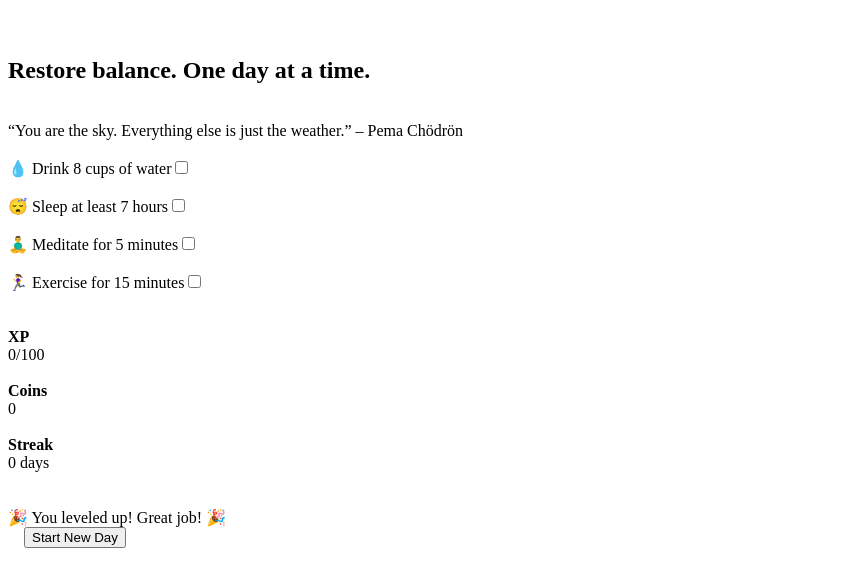
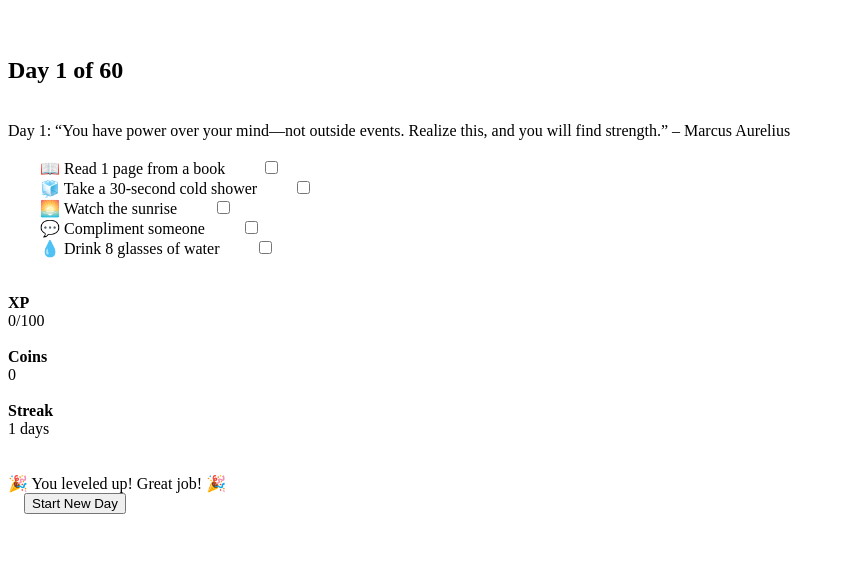
Before and after one commit to Camdenb123/life-reset-v-2, a plain HTML site: page index.html in a window 1280 px wide. Shown: the part 106-692 px from the top of the page, without its empty margins (0-845 px from the left). Drawn offline with Linux system fonts and the light colour scheme.

Commit message:
Update index.html

```diff
--- a/index.html
+++ b/index.html
@@ -4,12 +4,9 @@
   <meta charset="UTF-8" />
   <meta name="viewport" content="width=device-width, initial-scale=1.0"/>
   <title>Zen Life Reset</title>
-
-  <!-- PWA manifest -->
+  <link href="https://fonts.googleapis.com/css2?family=Quicksand:wght@400;600&display=swap" rel="stylesheet">
   <link rel="manifest" href="manifest.json" />
   <meta name="theme-color" content="#00796b" />
-
-  <link href="https://fonts.googleapis.com/css2?family=Quicksand:wght@400;600&display=swap" rel="stylesheet">
   <style>
     body {
       margin: 0;
@@ -40,7 +37,7 @@
       color: #555;
       margin-bottom: 20px;
     }
-    .quote {
+    .reading {
       text-align: center;
       font-style: italic;
       font-size: 14px;
@@ -113,17 +110,11 @@
   </style>
 </head>
 <body>
-  <audio id="checkSound" src="https://cdn.pixabay.com/download/audio/2022/03/15/audio_9c804f5a2a.mp3?filename=correct-2-46134.mp3"></audio>
-
   <div class="container">
     <h1>🧘 Zen Life Reset</h1>
-    <h2>Restore balance. One day at a time.</h2>
-    <div class="quote" id="quote"></div>
-
-    <div class="task"><label for="task1">💧 Drink 8 cups of water</label><input type="checkbox" id="task1" onchange="updateTask(this, 10)" /></div>
-    <div class="task"><label for="task2">😴 Sleep at least 7 hours</label><input type="checkbox" id="task2" onchange="updateTask(this, 10)" /></div>
-    <div class="task"><label for="task3">🧘‍♂️ Meditate for 5 minutes</label><input type="checkbox" id="task3" onchange="updateTask(this, 10)" /></div>
-    <div class="task"><label for="task4">🏃‍♀️ Exercise for 15 minutes</label><input type="checkbox" id="task4" onchange="updateTask(this, 10)" /></div>
+    <h2>Day <span id="dayNumber"></span> of 60</h2>
+    <div class="reading" id="bookText">📖 Loading reading...</div>
+    <div id="taskContainer"></div>
 
     <div class="stats">
       <div><strong>XP</strong><div><span id="xp">0</span>/100</div><div class="progress-bar"><div class="progress-fill" id="xpBar"></div></div></div>
@@ -136,87 +127,134 @@
   </div>
 
   <script>
-    let xp = parseInt(localStorage.getItem('xp')) || 0;
-    let coins = parseInt(localStorage.getItem('coins')) || 0;
-    let streak = parseInt(localStorage.getItem('streak')) || 0;
-    let lastReset = localStorage.getItem('lastResetDate') || '';
-    const today = new Date().toISOString().split('T')[0];
-    const taskIds = ["task1", "task2", "task3", "task4"];
-    const quotes = [
-      "“Breathe. Let go. And remind yourself that this very moment is the only one you know you have for sure.”",
-      "“Peace comes from within. Do not seek it without.” – Buddha",
-      "“Almost everything will work again if you unplug it for a few minutes, including you.” – Anne Lamott",
-      "“The quieter you become, the more you can hear.”",
-      "“You are the sky. Everything else is just the weather.” – Pema Chödrön"
-    ];
+    const taskPool = [...Array(60)].map((_, i) => [
+      "📖 Read 1 page from a book",
+      ...[
+        "🧊 Take a 30-second cold shower",
+        "🌅 Watch the sunrise",
+        "💬 Compliment someone",
+        "💧 Drink 8 glasses of water",
+        "🧘 Meditate 10 minutes",
+        "✍️ Journal 1 sentence",
+        "🍎 Eat a whole fruit",
+        "🚶 Walk 15 min outdoors",
+        "📵 Delete one app",
+        "🧎‍♂️ Stretch for 5 minutes",
+        "🙏 List 3 gratitudes",
+        "🔌 Turn phone off 30 min",
+        "🎨 Make something by hand",
+        "🧹 Clean a cluttered spot",
+        "📱 Call or text a friend",
+        "🌬️ 3 deep 5-sec breaths",
+        "📜 Write your future self",
+        "🚰 Water only 4 hrs",
+        "🌿 Go barefoot outside",
+        "😴 Sleep before 10pm",
+        "🎧 Listen to new music",
+        "💭 Write down a fear",
+        "💪 15 squats or pushups",
+        "🍽️ Eat without distraction",
+        "😂 Make someone laugh",
+        "🤐 10 minutes no talking",
+        "🕯️ Sit with a candle 5 min",
+        "💡 Counter 1 bad belief",
+        "📚 Read a Wikipedia page",
+        "🤍 Forgive someone mentally",
+        "🛏️ Make your bed mindfully",
+        "🥬 Eat something green",
+        "😌 Sit in silence 5 min",
+        "✏️ Draw something",
+        "👕 Dress to feel confident",
+        "🌟 Leave a good review",
+        "👁️ Hold eye contact longer",
+        "⛰️ Walk uphill/stairs",
+        "📖 Read physical book 10 min",
+        "🍵 Make tea, focus on it",
+        "💬 Describe your emotion",
+        "🙂 Smile at a stranger",
+        "🚫 Say no to something today",
+        "💡 Eat without your phone",
+        "🏆 Reflect on something proud",
+        "🗑️ Declutter one item",
+        "🧠 Guided meditation 10 min",
+        "✨ Recall biggest win this year",
+        "💗 Say 'I love you' to yourself",
+        "🧍 Stretch every hour today",
+        "🗓️ Write top 3 priorities",
+        "💃 Move differently today",
+        "📵 No social media till lunch",
+        "⏳ Work 30 min distraction-free",
+        "🥘 Cook from scratch",
+        "👂 Listen outside for 2 min",
+        "🎯 Write a goal",
+        "🧖 Let yourself relax",
+        "📬 Unsubscribe from an email",
+        "🔮 Visualize your ideal future",
+        "📴 Leave your phone in another room"
+      ].slice(i * 4, i * 4 + 4)
+    ]);
 
+    const bookPages = [...Array(60)].map((_, i) =>
+      `Day ${i + 1}: “You have power over your mind—not outside events. Realize this, and you will find strength.” – Marcus Aurelius`
+    );
+
+    const today = new Date().toISOString().split("T")[0];
+    let lastReset = localStorage.getItem("lastReset") || "";
+    let streak = parseInt(localStorage.getItem("streak") || "0");
+    if (lastReset !== today) {
+      streak += 1;
+      localStorage.setItem("streak", streak);
+      localStorage.setItem("lastReset", today);
+      localStorage.setItem("xp", "0");
+      localStorage.setItem("coins", "0");
+      for (let i = 0; i < 5; i++) localStorage.setItem(`task${i}`, "false");
+    }
+
+    const dayNumber = Math.min(streak, 60);
+    document.getElementById("dayNumber").innerText = dayNumber;
+    document.getElementById("bookText").innerText = bookPages[dayNumber - 1] || "Enjoy your reading.";
+    const container = document.getElementById("taskContainer");
+
+    taskPool[dayNumber - 1]?.forEach((task, i) => {
+      const div = document.createElement("div");
+      div.className = "task";
+      div.innerHTML = `
+        <label for="task${i}">${task}</label>
+        <input type="checkbox" id="task${i}" ${localStorage.getItem(`task${i}`)==="true"?"checked":""} onchange="checkTask(this, ${i})" />
+      `;
+      container.appendChild(div);
+    });
+
+    let xp = parseInt(localStorage.getItem("xp") || "0");
+    let coins = parseInt(localStorage.getItem("coins") || "0");
     document.getElementById("xp").innerText = xp;
     document.getElementById("coins").innerText = coins;
     document.getElementById("streak").innerText = streak;
     document.getElementById("xpBar").style.width = (xp % 100) + "%";
-    document.getElementById("quote").innerText = quotes[Math.floor(Math.random() * quotes.length)];
     if (xp >= 100) document.getElementById("levelUpMessage").style.display = "block";
 
-    taskIds.forEach(id => {
-      const cb = document.getElementById(id);
-      cb.checked = localStorage.getItem(id) === "true";
-    });
-
-    function updateTask(checkbox, value) {
-      document.getElementById("checkSound").play();
-      let id = checkbox.id;
-      if (checkbox.checked) {
-        xp += value;
+    function checkTask(cb, index) {
+      localStorage.setItem(`task${index}`, cb.checked);
+      if (cb.checked) {
+        xp += 10;
         coins += 1;
       } else {
-        xp -= value;
+        xp -= 10;
         coins = Math.max(0, coins - 1);
       }
-      xp = Math.max(0, xp);
+      localStorage.setItem("xp", xp);
+      localStorage.setItem("coins", coins);
       document.getElementById("xp").innerText = xp;
       document.getElementById("coins").innerText = coins;
       document.getElementById("xpBar").style.width = (xp % 100) + "%";
-      localStorage.setItem("xp", xp);
-      localStorage.setItem("coins", coins);
-      localStorage.setItem(id, checkbox.checked);
       document.getElementById("levelUpMessage").style.display = xp >= 100 ? "block" : "none";
     }
 
     function resetDay() {
-      const note = prompt("🌅 Reflection: What went well today or how do you feel right now?");
-      if (note) localStorage.setItem("reflection_" + today, note);
-
-      if (lastReset !== today) {
-        streak += 1;
-        lastReset = today;
-        localStorage.setItem("streak", streak);
-        localStorage.setItem("lastResetDate", today);
-      }
-
-      taskIds.forEach(id => {
-        document.getElementById(id).checked = false;
-        localStorage.setItem(id, false);
-      });
-      xp = 0;
-      coins = 0;
-      document.getElementById("xp").innerText = xp;
-      document.getElementById("coins").innerText = coins;
-      document.getElementById("xpBar").style.width = "0%";
-      document.getElementById("levelUpMessage").style.display = "none";
-      localStorage.setItem("xp", xp);
-      localStorage.setItem("coins", coins);
-      document.getElementById("streak").innerText = streak;
-    }
-
-    // Register service worker for PWA
-    if ('serviceWorker' in navigator) {
-      navigator.serviceWorker.register('service-worker.js')
-        .then(() => console.log('Service Worker Registered'))
-        .catch(err => console.error('Service Worker Registration Failed:', err));
+      alert("✨ New day started. Reflect, reset, and begin again.");
+      localStorage.setItem("lastReset", "");
+      location.reload();
     }
   </script>
 </body>
 </html>
-  </script>
-</body>
-</html>
```
